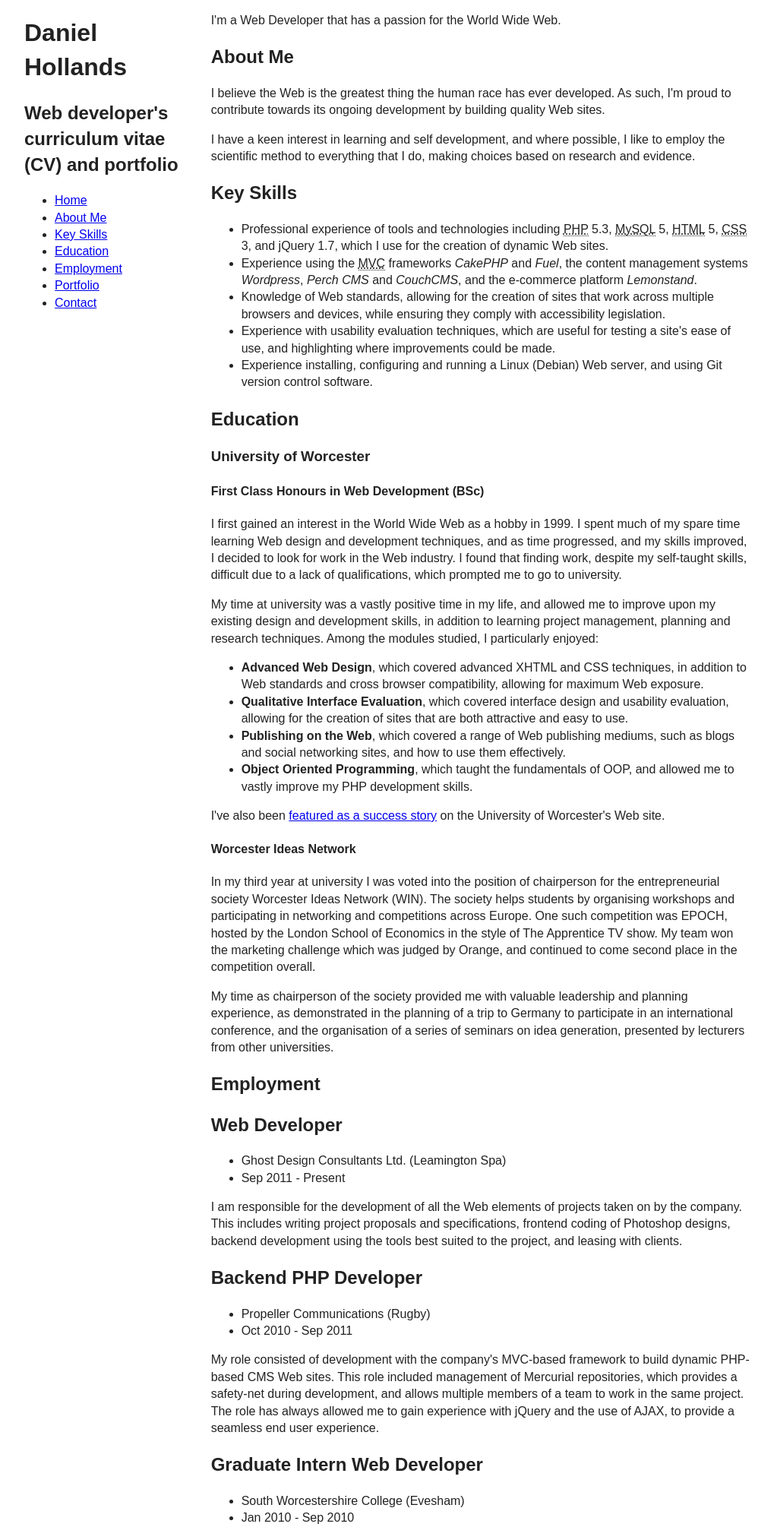
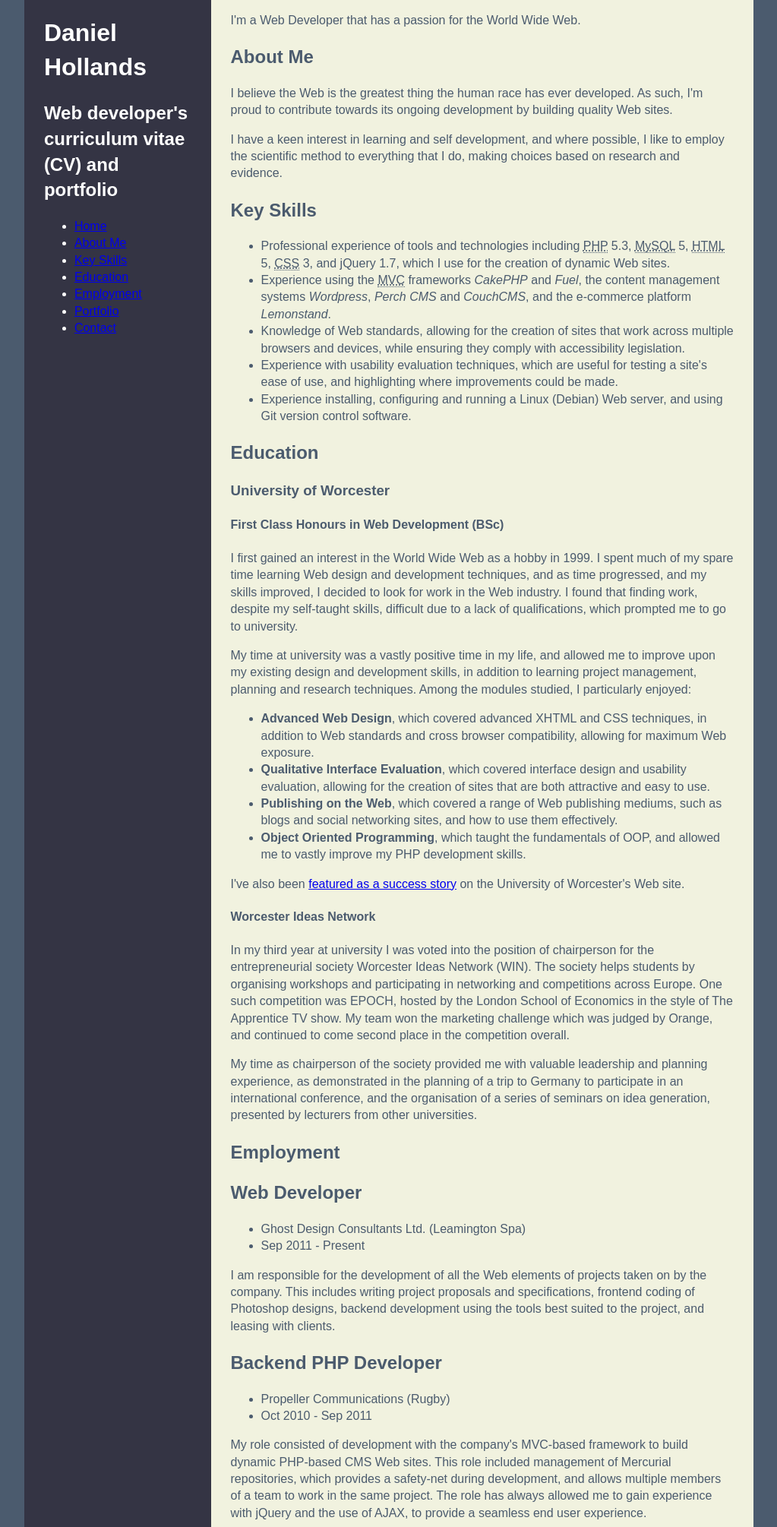
Before and after one commit to LimeBlast/danielhollands.co.uk, a PHP site: the page made by htdocs/index.php in a window 1280 px wide. Shown: the top 2010 px of the page at 76% size, without its empty margins (128-1151 px from the left). Run offline with PHP 8.4, Linux system fonts and the light colour scheme; some libraries are stand-ins or nearby versions.

Commit message:
I think I have the main layout sorted out - I'm quite happy with it in fact ;)

```diff
--- a/htdocs/css/scss/_mediaqueries.scss
+++ /dev/null
@@ -1,14 +0,0 @@
-/* ==========================================================================
-   EXAMPLE Media Queries for Responsive Design.
-   Theses examples override the primary ('mobile first') styles.
-   Modify as content requires.
-   ========================================================================== */
-
-@media only screen and (min-width: 35em) {
-    /* Style adjustments for viewports that meet the condition */
-}
-
-@media only screen and (-webkit-min-device-pixel-ratio: 1.5),
-       only screen and (min-resolution: 144dpi) {
-    /* Style adjustments for high resolution devices */
-}
--- a/htdocs/css/scss/_style.scss
+++ b/htdocs/css/scss/_style.scss
@@ -7,12 +7,21 @@
 
 body
 {
-
+	background: $body-bg;
 }
 
 .container
 {
+	/* layout */
 	@include outer-container;
+	max-width: em($mobile-max-width);
+    @include breakpoint(em($breakpoint-width))
+	{
+		max-width: em($desktop-max-width);
+    }
+
+	background: $menu-bg;
+	color: $menu-fg;
 }
 
 /*	Menu
@@ -20,7 +29,17 @@ body
 
 .menu
 {
-	@include span-columns(3);
+	/* layout */
+	@include span-columns(12);
+	padding: 0 $gutter;
+    @include breakpoint(em($breakpoint-width))
+	{
+		@include span-columns(3);
+		padding: 0 0 0 $gutter;
+    }
+
+	background: $menu-bg;
+	color: $menu-fg;
 }
 
 /*	Content
@@ -28,7 +47,16 @@ body
 
 .content
 {
-	@include span-columns(9);
+	/* layout */
+	@include span-columns(12);
+	padding: 0 $gutter;
+    @include breakpoint(em($breakpoint-width))
+	{
+		@include span-columns(9);
+    }
+
+	background: $content-bg;
+	color: $content-fg;
 }
 
 /*	Home
@@ -84,12 +112,5 @@ body
 
 .contact
 {
-	form
-	{
-		@include span-columns(4.5 of 9);
-	}
-	dl
-	{
-		@include span-columns(4.5 of 9);
-	}
+
 }
--- a/htdocs/css/scss/_variables.scss
+++ b/htdocs/css/scss/_variables.scss
@@ -1 +1,16 @@
-$max-width: 960px;
+/* dimentions */
+
+/* neat */
+//$column: golden-ratio(1em, 3) !default; // Column width
+//$gutter: golden-ratio(1em, 1) !default; // Gutter between each two columns
+$grid-columns: 4; // Total number of columns in the grid
+$max-width: 960px; // Max-width of the outer container
+//$border-box-sizing: true !default; // Makes all elements have a border-box layout
+//$default-feature: min-width; // Default @media feature for the breakpoint() mixin
+
+/* colours */
+$body-bg: #4B5B6E;
+$menu-bg: #343444;
+$menu-fg: #ffffff;
+$content-bg: #F1F2DF;
+$content-fg: #4B5B6E;
--- a/htdocs/css/scss/main.scss
+++ b/htdocs/css/scss/main.scss
@@ -1,13 +1,27 @@
-/* variables */
+/*	Variables
+========================================================================== */
 
-/* imports */
+/* sizes (px) */
+$mobile-max-width: 400; // This is the maximum width of the mobile site
+$breakpoint-width: 600; // This is the width at which the site switches to the desktop layout
+$desktop-max-width: 960; // This is the maximum width of the site
+
+/* colours */
+$body-bg: #4B5B6E;
+$menu-bg: #343444;
+$menu-fg: #ffffff;
+$content-bg: #F1F2DF;
+$content-fg: #4B5B6E;
+
+
+/*	Imports
+========================================================================== */
+
 @import 'bourbon/bourbon';
-@import "variables";
 @import "neat/neat";
 
 @import 'normalize';
 @import 'h5bp';
 @import 'style';
 @import 'helpers';
-@import 'mediaqueries';
 @import 'print';
```
Also changed, not shown: htdocs/css/main.css.
